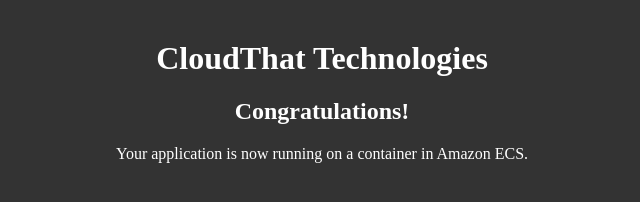
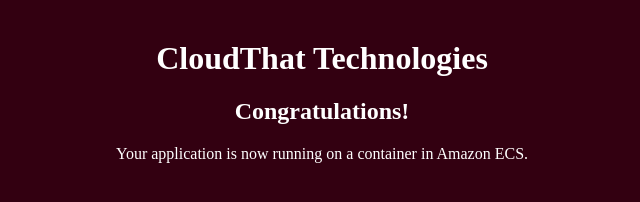
Before and after one commit to shivani9410/iis-docker, a plain HTML site: page index.html in a window 1280 px wide. Shown: the whole page, without its empty margins (318-958 px from the left). Drawn offline with Linux system fonts and the light colour scheme.

Commit message:
Changed background

```diff
--- a/index.html
+++ b/index.html
@@ -1 +1 @@
-<html> <head> <title>CloudThat</title> <style>body {margin-top: 40px; background-color: #333;} </style> </head><body> <div style=color:white;text-align:center> <h1>CloudThat Technologies</h1> <h2>Congratulations!</h2> <p>Your application is now running on a container in Amazon ECS.</p>
+<html> <head> <title>CloudThat</title> <style>body {margin-top: 40px; background-color: #301;} </style> </head><body> <div style=color:white;text-align:center> <h1>CloudThat Technologies</h1> <h2>Congratulations!</h2> <p>Your application is now running on a container in Amazon ECS.</p>
```
